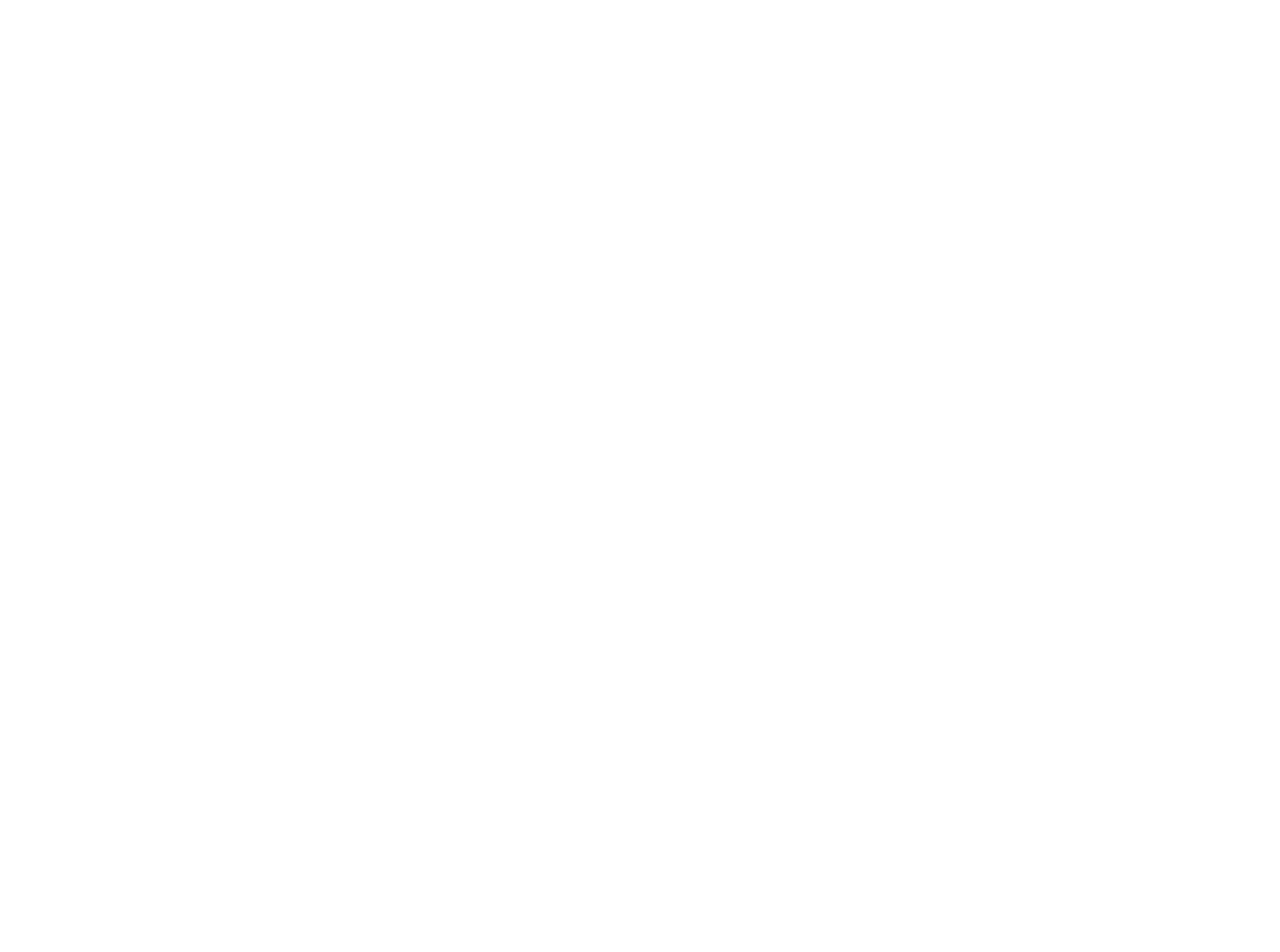
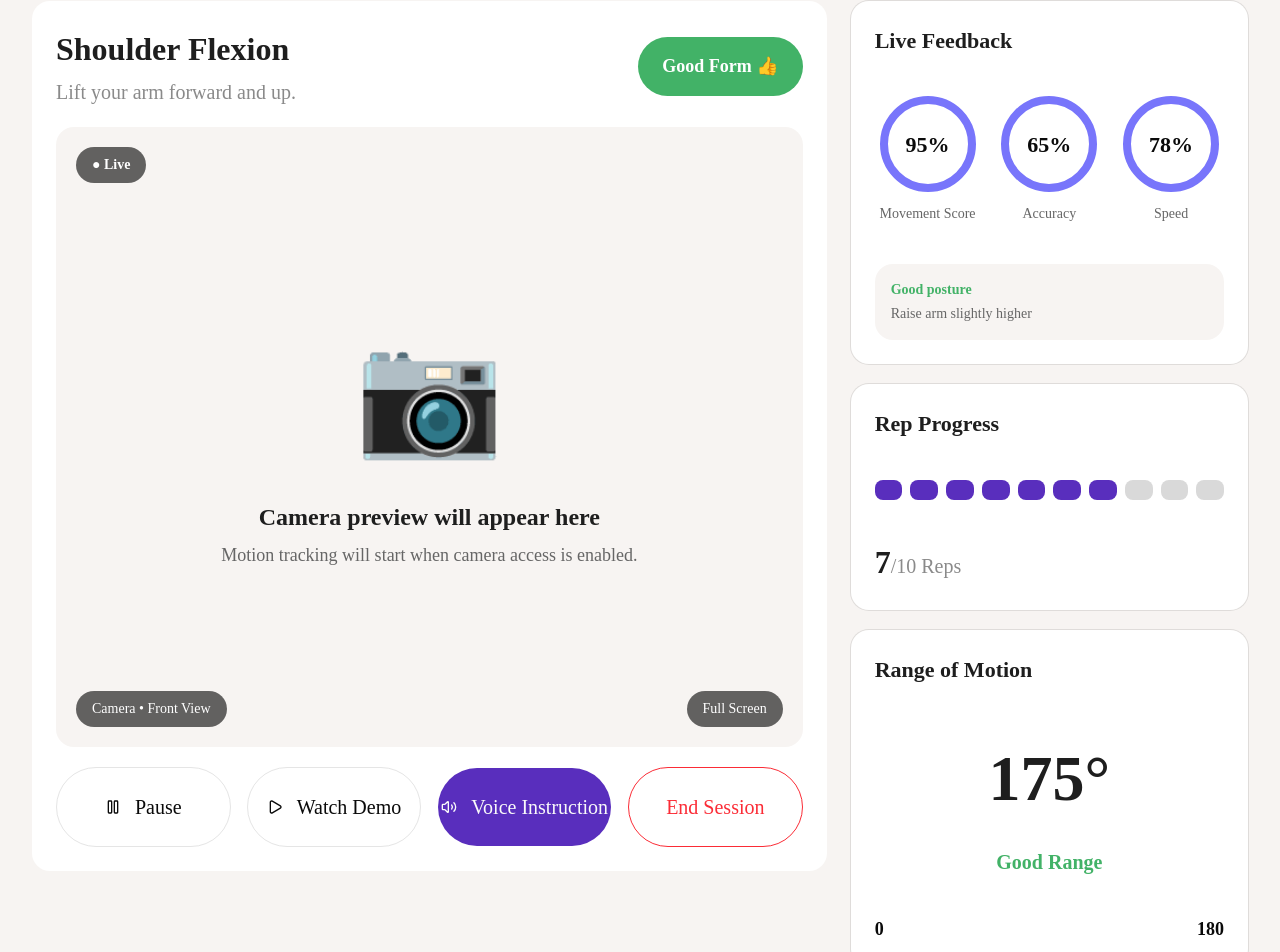
Before and after one commit to JamesAdeshina/ai-dra, a Next.js app in the folder frontend/: page /session in a window 1280 px wide. Shown: the part 135-1087 px from the top of the page. Before the commit the page ends 800 px from the top, so only its background shows below. Built offline with nearby package versions, Linux system fonts and the light colour scheme.

Commit message:
Build exercise demo and live session screens

```diff
--- a/frontend/app/session/page.tsx
+++ b/frontend/app/session/page.tsx
@@ -1,3 +1,10 @@
+import { AppLayout } from "@/components/layout/app-layout";
+import { SessionView } from "@/features/sessions/components/session-view";
+
 export default function SessionPage() {
-  return <div>Session</div>;
+  return (
+    <AppLayout>
+      <SessionView />
+    </AppLayout>
+  );
 }
--- a/frontend/features/sessions/components/camera-placeholder.tsx
+++ b/frontend/features/sessions/components/camera-placeholder.tsx
@@ -0,0 +1,29 @@
+export function CameraPlaceholder() {
+  return (
+    <div className="relative h-[620px] overflow-hidden rounded-2xl bg-[#F7F4F2]">
+      <div className="absolute left-5 top-5 rounded-full bg-black/60 px-4 py-2 text-sm font-semibold text-white">
+        ● Live
+      </div>
+
+      <div className="flex h-full items-center justify-center text-center">
+        <div>
+          <div className="text-[120px]">📷</div>
+          <p className="mt-4 text-2xl font-semibold text-[#1E1E1E]">
+            Camera preview will appear here
+          </p>
+          <p className="mt-2 text-lg text-[#666666]">
+            Motion tracking will start when camera access is enabled.
+          </p>
+        </div>
+      </div>
+
+      <div className="absolute bottom-5 left-5 rounded-full bg-black/60 px-4 py-2 text-sm text-white">
+        Camera • Front View
+      </div>
+
+      <div className="absolute bottom-5 right-5 rounded-full bg-black/60 px-4 py-2 text-sm text-white">
+        Full Screen
+      </div>
+    </div>
+  );
+}
--- a/frontend/features/sessions/components/live-feedback-card.tsx
+++ b/frontend/features/sessions/components/live-feedback-card.tsx
@@ -0,0 +1,29 @@
+import { Card } from "@/components/ui/card";
+
+export function LiveFeedbackCard() {
+  return (
+    <Card className="rounded-2xl border-0 bg-white p-6 shadow-none">
+      <h2 className="text-[22px] font-bold text-[#1E1E1E]">Live Feedback</h2>
+
+      <div className="mt-6 grid grid-cols-3 gap-4">
+        {[
+          { label: "Movement Score", value: "95%" },
+          { label: "Accuracy", value: "65%" },
+          { label: "Speed", value: "78%" },
+        ].map((item) => (
+          <div key={item.label} className="text-center">
+            <div className="mx-auto flex h-24 w-24 items-center justify-center rounded-full border-[8px] border-[#7875FB] text-[22px] font-bold">
+              {item.value}
+            </div>
+            <p className="mt-3 text-[14px] text-[#666666]">{item.label}</p>
+          </div>
+        ))}
+      </div>
+
+      <div className="mt-6 rounded-2xl bg-[#F7F4F2] p-4">
+        <p className="font-semibold text-[#42B267]">Good posture</p>
+        <p className="mt-1 text-sm text-[#666666]">Raise arm slightly higher</p>
+      </div>
+    </Card>
+  );
+}
--- a/frontend/features/sessions/components/range-of-motion-card.tsx
+++ b/frontend/features/sessions/components/range-of-motion-card.tsx
@@ -0,0 +1,22 @@
+import { Card } from "@/components/ui/card";
+
+export function RangeOfMotionCard() {
+  return (
+    <Card className="rounded-2xl border-0 bg-white p-6 text-center shadow-none">
+      <h2 className="text-left text-[22px] font-bold text-[#1E1E1E]">
+        Range of Motion
+      </h2>
+
+      <div className="mt-8 text-[64px] font-bold text-[#1E1E1E]">175°</div>
+
+      <p className="mt-2 text-[20px] font-semibold text-[#42B267]">
+        Good Range
+      </p>
+
+      <div className="mt-6 flex justify-between text-[18px] font-bold">
+        <span>0</span>
+        <span>180</span>
+      </div>
+    </Card>
+  );
+}
--- a/frontend/features/sessions/components/rep-progress-card.tsx
+++ b/frontend/features/sessions/components/rep-progress-card.tsx
@@ -0,0 +1,24 @@
+import { Card } from "@/components/ui/card";
+
+export function RepProgressCard() {
+  return (
+    <Card className="rounded-2xl border-0 bg-white p-6 shadow-none">
+      <h2 className="text-[22px] font-bold text-[#1E1E1E]">Rep Progress</h2>
+
+      <div className="mt-6 flex gap-2">
+        {Array.from({ length: 10 }).map((_, index) => (
+          <div
+            key={index}
+            className={`h-5 flex-1 rounded-md ${
+              index < 7 ? "bg-[#592EBD]" : "bg-[#D9D9D9]"
+            }`}
+          />
+        ))}
+      </div>
+
+      <p className="mt-6 text-[32px] font-bold text-[#1E1E1E]">
+        7<span className="text-[20px] font-normal text-[#8A8A8A]">/10 Reps</span>
+      </p>
+    </Card>
+  );
+}
--- a/frontend/features/sessions/components/session-controls.tsx
+++ b/frontend/features/sessions/components/session-controls.tsx
@@ -0,0 +1,27 @@
+import { Button } from "@/components/ui/button";
+import { Pause, Play, Volume2 } from "lucide-react";
+
+export function SessionControls() {
+  return (
+    <div className="grid grid-cols-4 gap-4">
+      <Button variant="outline" className="h-20 rounded-full text-[20px]">
+        <Pause className="mr-2 h-5 w-5" />
+        Pause
+      </Button>
+
+      <Button variant="outline" className="h-20 rounded-full text-[20px]">
+        <Play className="mr-2 h-5 w-5" />
+        Watch Demo
+      </Button>
+
+      <Button className="h-20 rounded-full bg-[#592EBD] text-[20px] hover:bg-[#4B24A8]">
+        <Volume2 className="mr-2 h-5 w-5" />
+        Voice Instruction
+      </Button>
+
+      <Button variant="outline" className="h-20 rounded-full border-red-500 text-[20px] text-red-500">
+        End Session
+      </Button>
+    </div>
+  );
+}
--- a/frontend/features/sessions/components/session-view.tsx
+++ b/frontend/features/sessions/components/session-view.tsx
@@ -0,0 +1,53 @@
+import { CameraPlaceholder } from "./camera-placeholder";
+import { LiveFeedbackCard } from "./live-feedback-card";
+import { RangeOfMotionCard } from "./range-of-motion-card";
+import { RepProgressCard } from "./rep-progress-card";
+import { SessionControls } from "./session-controls";
+
+export function SessionView() {
+  return (
+    <div className="grid grid-cols-[2fr_1fr] gap-6">
+      <div className="space-y-5">
+        <div className="rounded-2xl bg-white p-6">
+          <div className="mb-5 flex items-center justify-between">
+            <div>
+              <h1 className="text-[32px] font-bold text-[#1E1E1E]">
+                Shoulder Flexion
+              </h1>
+              <p className="mt-1 text-[20px] text-[#8A8A8A]">
+                Lift your arm forward and up.
+              </p>
+            </div>
+
+            <div className="rounded-full bg-[#42B267] px-6 py-4 text-[18px] font-semibold text-white">
+              Good Form 👍
+            </div>
+          </div>
+
+          <CameraPlaceholder />
+
+          <div className="mt-5">
+            <SessionControls />
+          </div>
+        </div>
+      </div>
+
+      <div className="space-y-5">
+        <LiveFeedbackCard />
+        <RepProgressCard />
+        <RangeOfMotionCard />
+
+        <div className="rounded-2xl bg-[#ECE8FF] p-6">
+          <h2 className="text-[22px] font-bold text-[#1E1E1E]">
+            Session Tips
+          </h2>
+          <ul className="mt-4 list-disc space-y-2 pl-5 text-[16px] text-[#333333]">
+            <li>Keep shoulders relaxed</li>
+            <li>Move slowly and steadily</li>
+            <li>Take breaks when needed</li>
+          </ul>
+        </div>
+      </div>
+    </div>
+  );
+}
```
